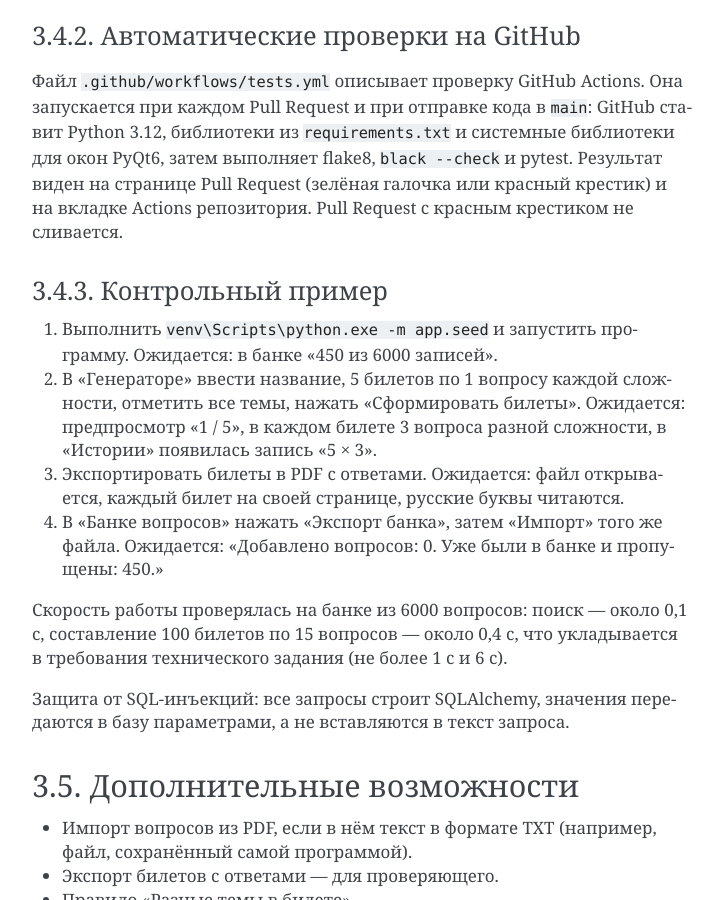
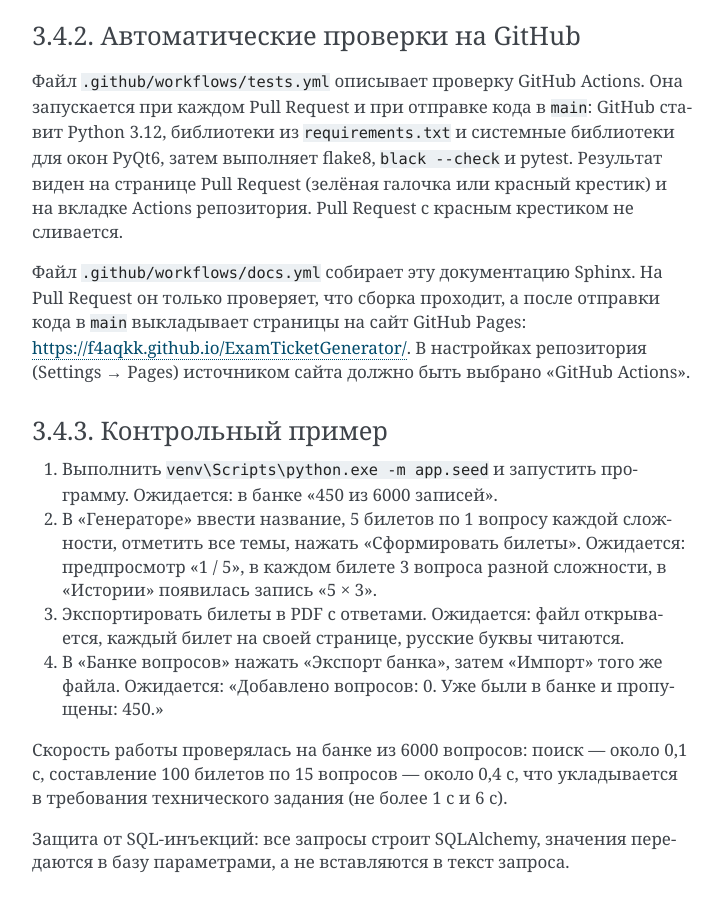
Before and after one commit to F4aqkk/ExamTicketGenerator, a Sphinx documentation site: the page built from docs/programmer.rst, in a window 1280 px wide and 900 px high, scrolled down 5891 px. Shown: the whole window, without its empty margins (388-1111 px from the left). Built offline with Sphinx 7.4.7, drawn with Linux system fonts in a browser that asks for light colours.

Commit message:
Добавлена публикация документации на GitHub Pages

```diff
--- a/docs/changes.rst
+++ b/docs/changes.rst
@@ -45,3 +45,8 @@
        разработчику» расширен: что передаётся, первый день, как читать
        код, где что менять, порядок работы, выпуск новой версии,
        известные ограничения.
+   * - 1.6
+     - 15.10.2026
+     - Руководство системного программиста: сборка документации
+       на GitHub Actions и публикация на сайте GitHub Pages
+       (https://f4aqkk.github.io/ExamTicketGenerator/).
--- a/docs/programmer.rst
+++ b/docs/programmer.rst
@@ -284,6 +284,13 @@ GitHub ставит Python 3.12, библиотеки из ``requirements.txt``
 (зелёная галочка или красный крестик) и на вкладке Actions
 репозитория. Pull Request с красным крестиком не сливается.
 
+Файл ``.github/workflows/docs.yml`` собирает эту документацию Sphinx.
+На Pull Request он только проверяет, что сборка проходит, а после
+отправки кода в ``main`` выкладывает страницы на сайт GitHub Pages:
+https://f4aqkk.github.io/ExamTicketGenerator/. В настройках
+репозитория (Settings → Pages) источником сайта должно быть выбрано
+«GitHub Actions».
+
 Контрольный пример
 ~~~~~~~~~~~~~~~~~~
 
```
Also changed, not shown: 1 other file.
